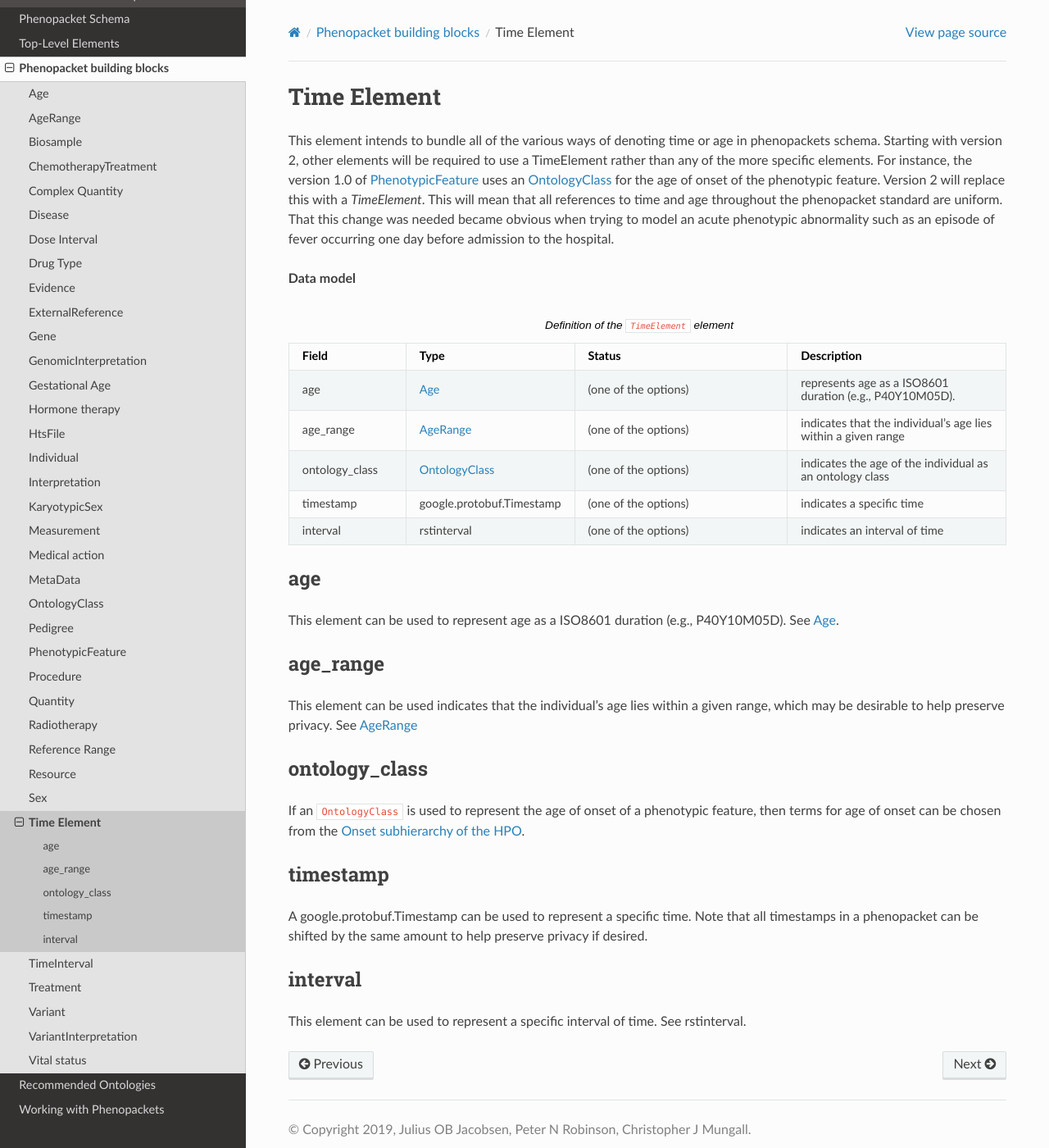
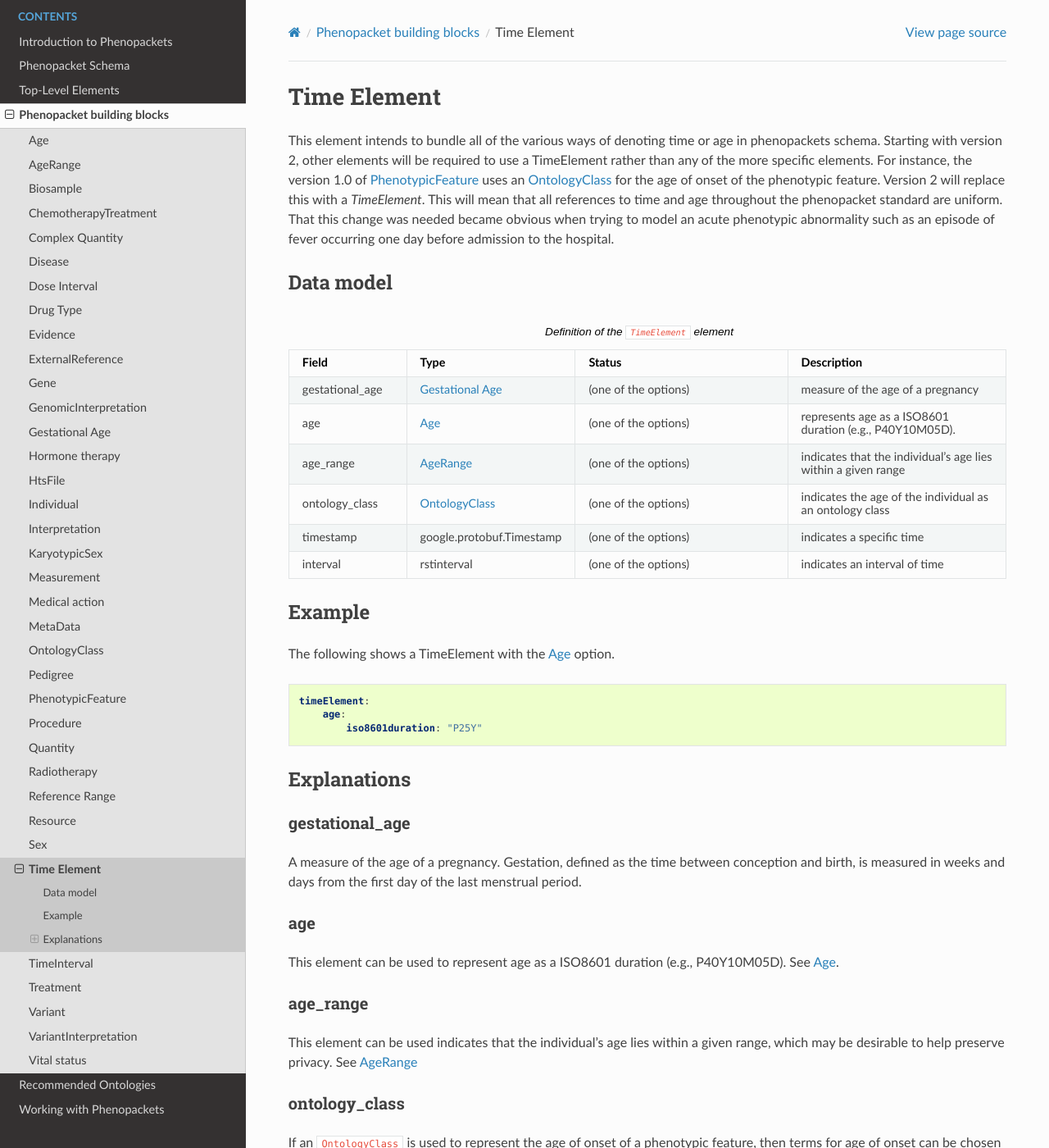
Before and after one commit to phenopackets/phenopacket-schema, a Sphinx documentation site: the page built from docs/time-element.rst, in a window 1280 px wide and 1400 px high. Shown: the whole window at 82% size. Built offline with Sphinx 7.4.7 and the Read the Docs theme 2.0.0, drawn with Linux system fonts in a browser that asks for light colours; pages that are not in the unit, such as notebooks, are missing from menus.

Commit message:
revising timeElement documentation

```diff
--- a/docs/time-element.rst
+++ b/docs/time-element.rst
@@ -1,8 +1,8 @@
 .. _rsttimeelement:
 
-============
+############
 Time Element
-============
+############
 
 This element intends to bundle all of the various ways of denoting time or age in
 phenopackets schema. Starting with version 2, other elements will be required to
@@ -15,7 +15,8 @@ phenotypic abnormality such as an episode of fever occurring one day before admi
 to the hospital.
 
 
-**Data model**
+Data model
+##########
 
 
 .. list-table:: Definition  of the ``TimeElement`` element
@@ -26,6 +27,10 @@ to the hospital.
      - Type
      - Status
      - Description
+   * - gestational_age
+     - :ref:`rstgestationalage`
+     - (one of the options)
+     - measure of the age of a pregnancy
    * - age
      - :ref:`rstage`
      - (one of the options)
@@ -47,6 +52,25 @@ to the hospital.
      - (one of the options)
      - indicates an interval of time
 
+Example
+#######
+
+The following shows a TimeElement with the :ref:`rstage` option.
+
+.. code-block:: yaml
+
+    timeElement:
+        age:
+            iso8601duration: "P25Y"
+
+Explanations
+############
+
+gestational_age
+~~~~~~~~~~~~~~~
+
+A measure of the age of a pregnancy. Gestation, defined as the time between conception and birth,
+is measured in weeks and days from the first day of the last menstrual period.
 
 age
 ~~~
```
